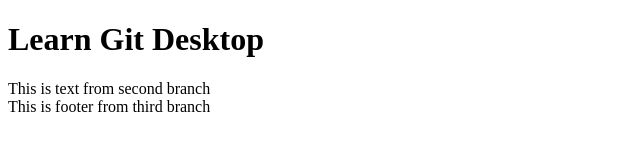
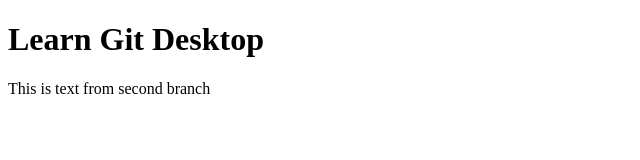
Before and after one commit to PatchyBenz/react-project, a plain HTML site: page index.html in a window 1280 px wide. Shown: the whole page, without its empty margins (0-640 px from the left). Drawn offline with Linux system fonts and the light colour scheme.

Commit message:
Revert "Merge pull request #2 from PatchyBenz/third_branch"
This reverts commit d35799b0bfb2af0bb7adacd99cd1eabaf8c5c007, reversing
changes made to 1e18bd94c1af6de76d30cb8337766d94f22d007f.

```diff
--- a/index.html
+++ b/index.html
@@ -9,6 +9,5 @@
 <body>
     <h1>Learn Git Desktop</h1>
     <main>This is text from second branch</main>
-    <footer>This is footer from third branch</footer>
 </body>
 </html>
```
